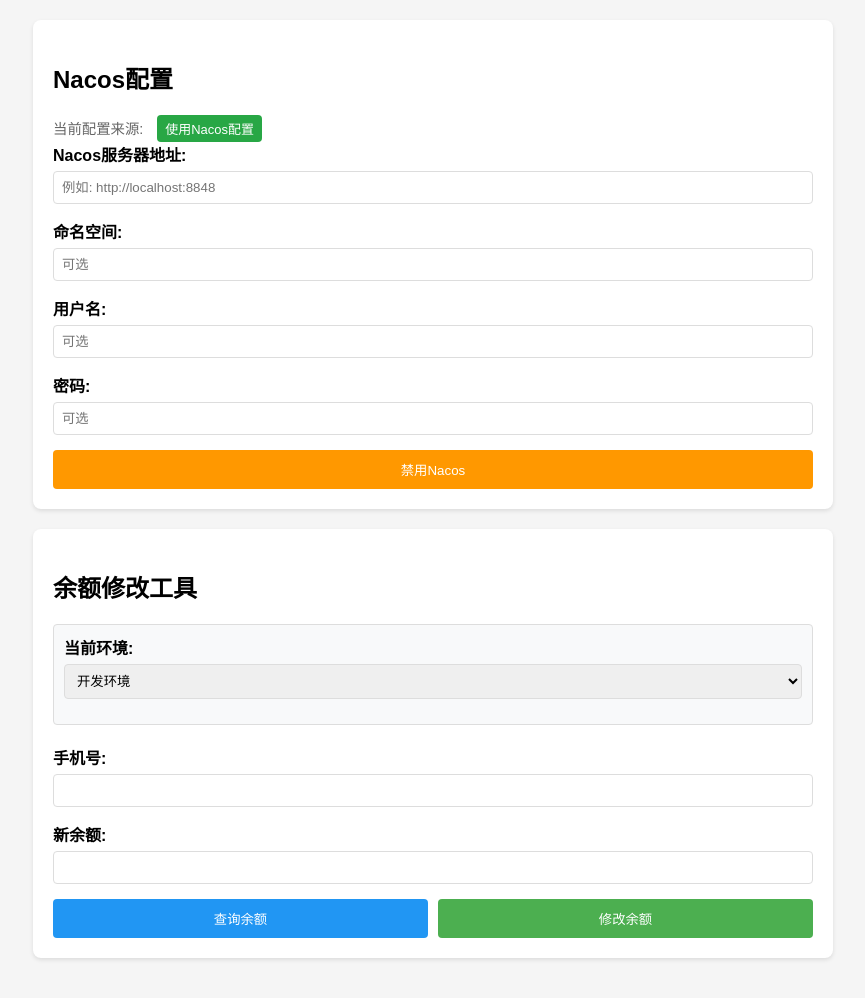
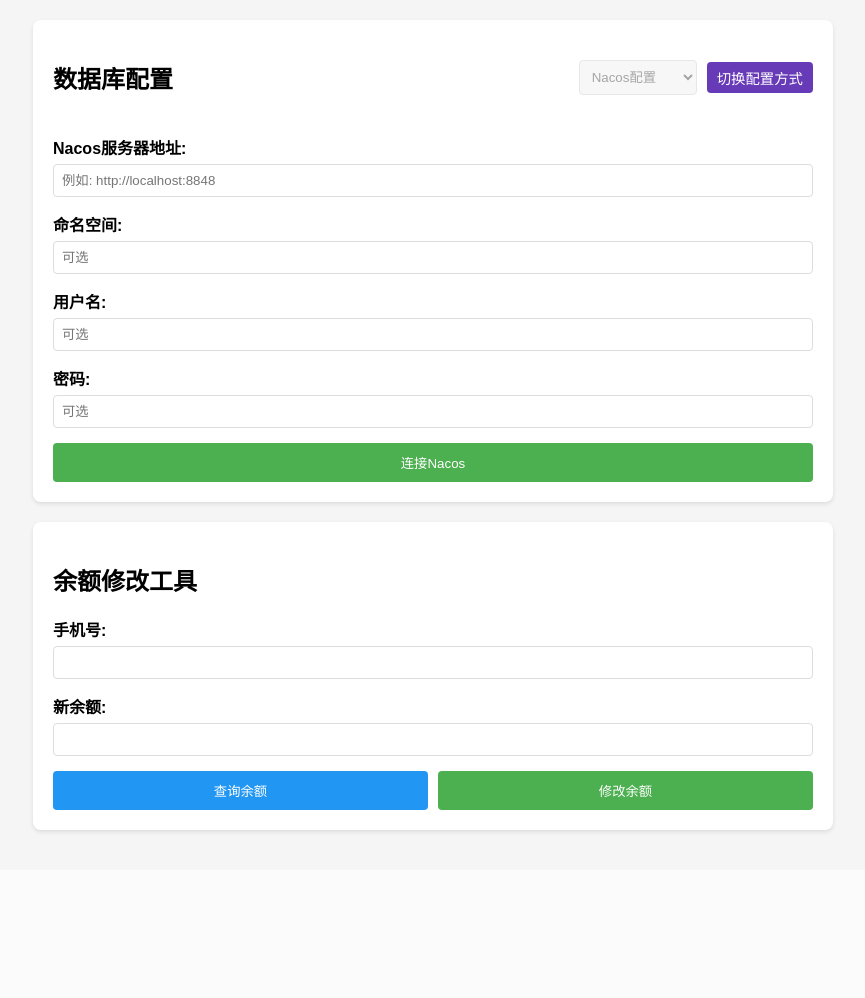
Before and after one commit to 183461750/balance-manager, a Flask app: page / in a window 1280 px wide. Shown: the whole page, without its empty margins (207-1072 px from the left). After the commit the page ends 833 px from the top, so only its background shows below. Run offline with Flask 3, Linux system fonts and the light colour scheme; the visitor is signed in with stand-in values (Sample User, id 1); some libraries are stand-ins or nearby versions.

Commit message:
feat: 优化配置界面和交互逻辑 - 合并配置界面，添加配置方式切换功能，优化用户体验

```diff
--- a/app.py
+++ b/app.py
@@ -111,8 +111,9 @@ def get_nacos_config():
 
 def get_db_config():
     """获取当前环境的数据库配置"""
-    # 如果使用Nacos配置
-    if session.get('use_nacos', False):
+    config_type = session.get('config_type', 'nacos')  # 默认使用nacos配置
+
+    if config_type == 'nacos':
         nacos_config = get_nacos_config()
         if nacos_config:
             return nacos_config
@@ -161,18 +162,19 @@ def calculate_md5(value):
 
 @app.route('/')
 def index():
+    config_type = session.get('config_type', 'nacos')
     current_env = session.get('current_env', 'dev')
-    use_nacos = session.get('use_nacos', False)
     return render_template('index.html',
                          environments=ENVIRONMENTS,
                          current_env=current_env,
-                         use_nacos=use_nacos)
+                         config_type=config_type)
 
 @app.route('/set_environment', methods=['POST'])
 def set_environment():
     env = request.form.get('environment')
     if env in ENVIRONMENTS:
         session['current_env'] = env
+        session['config_type'] = 'env'
         return jsonify({
             'success': True,
             'message': f'已切换到{ENVIRONMENTS[env]["name"]}',
@@ -285,7 +287,7 @@ def set_nacos_config():
             # 测试获取配置
             config = get_nacos_config()
             if config:
-                session['use_nacos'] = True
+                session['config_type'] = 'nacos'
                 return jsonify({
                     'success': True,
                     'message': 'Nacos配置成功，已切换到Nacos配置模式',
--- a/templates/index.html
+++ b/templates/index.html
@@ -34,6 +34,10 @@
             border-radius: 4px;
             box-sizing: border-box;
         }
+        select:disabled {
+            background-color: #f5f5f5;
+            cursor: not-allowed;
+        }
         .button-group {
             display: flex;
             gap: 10px;
@@ -48,13 +52,23 @@
             cursor: pointer;
             flex: 1;
         }
+        button:disabled {
+            background-color: #cccccc;
+            cursor: not-allowed;
+        }
         button.secondary {
             background-color: #2196F3;
         }
         button.warning {
             background-color: #ff9800;
         }
-        button:hover {
+        button.config-switch {
+            background-color: #673ab7;
+            flex: none;
+            padding: 5px 10px;
+            font-size: 0.9em;
+        }
+        button:hover:not(:disabled) {
             opacity: 0.9;
         }
         .result {
@@ -73,6 +87,20 @@
             border: 1px solid #ebccd1;
             color: #a94442;
         }
+        .config-header {
+            display: flex;
+            justify-content: space-between;
+            align-items: center;
+            margin-bottom: 20px;
+        }
+        .config-type {
+            display: flex;
+            align-items: center;
+            gap: 10px;
+        }
+        .config-type select {
+            width: auto;
+        }
         .environment-indicator {
             background-color: #f8f9fa;
             padding: 10px;
@@ -89,37 +117,26 @@
         .environment-prod {
             border-left: 4px solid #dc3545;
         }
-        .config-source {
-            font-size: 0.9em;
-            color: #666;
-            margin-top: 5px;
-        }
-        .nacos-status {
-            padding: 4px 8px;
-            border-radius: 4px;
-            font-size: 0.9em;
-            display: inline-block;
-            margin-left: 10px;
-        }
-        .nacos-enabled {
-            background-color: #28a745;
-            color: white;
-        }
-        .nacos-disabled {
-            background-color: #dc3545;
-            color: white;
+        .hidden {
+            display: none;
         }
     </style>
 </head>
 <body>
     <div class="container">
-        <h2>Nacos配置</h2>
-        <div class="config-source">
-            当前配置来源:
-            <span class="nacos-status {% if use_nacos %}nacos-enabled{% else %}nacos-disabled{% endif %}">
-                {% if use_nacos %}使用Nacos配置{% else %}使用本地配置{% endif %}
-            </span>
+        <div class="config-header">
+            <h2>数据库配置</h2>
+            <div class="config-type">
+                <select id="configType" disabled>
+                    <option value="nacos">Nacos配置</option>
+                    <option value="env">环境变量配置</option>
+                </select>
+                <button class="config-switch" onclick="toggleConfigType()">切换配置方式</button>
             </div>
+        </div>
+
+        <!-- Nacos配置部分 -->
+        <div id="nacosConfig">
             <form id="nacosForm">
                 <div class="form-group">
                     <label for="server_addresses">Nacos服务器地址:</label>
@@ -138,22 +155,16 @@
                     <input type="password" id="password" name="password" placeholder="可选">
                 </div>
                 <div class="button-group">
-                {% if use_nacos %}
-                <button type="button" class="warning" onclick="disableNacos()">禁用Nacos</button>
-                {% else %}
-                <button type="submit">启用Nacos</button>
-                {% endif %}
+                    <button type="submit">连接Nacos</button>
                 </div>
             </form>
-        <div id="nacosResult" class="result"></div>
         </div>
 
-    <div class="container">
-        <h2>余额修改工具</h2>
-
+        <!-- 环境变量配置部分 -->
+        <div id="envConfig" class="hidden">
             <div class="environment-indicator environment-{{ current_env }}">
                 <div class="form-group">
-                <label for="environment">当前环境:</label>
+                    <label for="environment">选择环境:</label>
                     <select id="environment" name="environment">
                         {% for env_key, env in environments.items() %}
                         <option value="{{ env_key }}" {% if env_key == current_env %}selected{% endif %}>
@@ -163,7 +174,13 @@
                     </select>
                 </div>
             </div>
+        </div>
 
+        <div id="configResult" class="result"></div>
+    </div>
+
+    <div class="container">
+        <h2>余额修改工具</h2>
         <form id="balanceForm">
             <div class="form-group">
                 <label for="phone">手机号:</label>
@@ -188,7 +205,7 @@
                 server_addresses: document.getElementById('server_addresses').value,
                 namespace: document.getElementById('namespace').value,
                 username: document.getElementById('username').value,
-                // 出于安全考虑，不保存密码
+                configType: document.getElementById('configType').value
             };
             localStorage.setItem('nacosFormData', JSON.stringify(formData));
         }
@@ -201,17 +218,60 @@
                 document.getElementById('server_addresses').value = formData.server_addresses || '';
                 document.getElementById('namespace').value = formData.namespace || '';
                 document.getElementById('username').value = formData.username || '';
+                if (formData.configType) {
+                    document.getElementById('configType').value = formData.configType;
+                    updateConfigDisplay(formData.configType);
+                }
+            }
+        }
+
+        // 切换配置方式
+        function toggleConfigType() {
+            const select = document.getElementById('configType');
+            const isDisabled = select.disabled;
+
+            if (isDisabled) {
+                // 启用选择
+                select.disabled = false;
+                document.querySelector('.config-switch').textContent = '确认选择';
+            } else {
+                // 确认选择
+                select.disabled = true;
+                document.querySelector('.config-switch').textContent = '切换配置方式';
+                updateConfigDisplay(select.value);
+                saveFormData();
+            }
+        }
+
+        // 更新配置显示
+        function updateConfigDisplay(configType) {
+            const nacosConfig = document.getElementById('nacosConfig');
+            const envConfig = document.getElementById('envConfig');
+
+            if (configType === 'nacos') {
+                nacosConfig.classList.remove('hidden');
+                envConfig.classList.add('hidden');
+            } else {
+                nacosConfig.classList.add('hidden');
+                envConfig.classList.remove('hidden');
             }
         }
 
         // 页面加载时恢复表单数据
         document.addEventListener('DOMContentLoaded', loadFormData);
 
+        // 配置类型改变时的处理
+        document.getElementById('configType').addEventListener('change', function() {
+            if (!this.disabled) {
+                updateConfigDisplay(this.value);
+            }
+        });
+
         // Nacos表单提交处理
         document.getElementById('nacosForm').addEventListener('submit', async (e) => {
             e.preventDefault();
             const formData = new FormData(e.target);
-            const resultDiv = document.getElementById('nacosResult');
+            const resultDiv = document.getElementById('configResult');
 
             try {
                 // 保存表单数据
@@ -232,8 +292,6 @@
                         <p>PostgreSQL配置:</p>
                         <pre>${JSON.stringify(data.config, null, 2)}</pre>
                     `;
-                    // 刷新页面以更新状态
-                    setTimeout(() => location.reload(), 2000);
                 } else {
                     resultDiv.className = 'result error';
                     resultDiv.innerHTML = `<p>错误: ${data.message}</p>`;
@@ -244,31 +302,6 @@
                 resultDiv.innerHTML = `<p>系统错误: ${error.message}</p>`;
             }
         });
-
-        // 禁用Nacos
-        async function disableNacos() {
-            const resultDiv = document.getElementById('nacosResult');
-
-            try {
-                const response = await fetch('/disable_nacos', {
-                    method: 'POST'
-                });
-                const data = await response.json();
-
-                if (data.success) {
-                    // 刷新页面以更新状态
-                    location.reload();
-                } else {
-                    resultDiv.style.display = 'block';
-                    resultDiv.className = 'result error';
-                    resultDiv.innerHTML = `<p>错误: ${data.message}</p>`;
-                }
-            } catch (error) {
-                resultDiv.style.display = 'block';
-                resultDiv.className = 'result error';
-                resultDiv.innerHTML = `<p>系统错误: ${error.message}</p>`;
-            }
-        }
 
         // 环境切换处理
         document.getElementById('environment').addEventListener('change', async (e) => {
@@ -288,7 +321,7 @@
                     indicator.className = `environment-indicator environment-${data.environment}`;
 
                     // 显示成功消息
-                    const resultDiv = document.getElementById('result');
+                    const resultDiv = document.getElementById('configResult');
                     resultDiv.style.display = 'block';
                     resultDiv.className = 'result success';
                     resultDiv.innerHTML = `<p>${data.message}</p>`;
```
Lines whose indentation alone changed are shown as unchanged.
